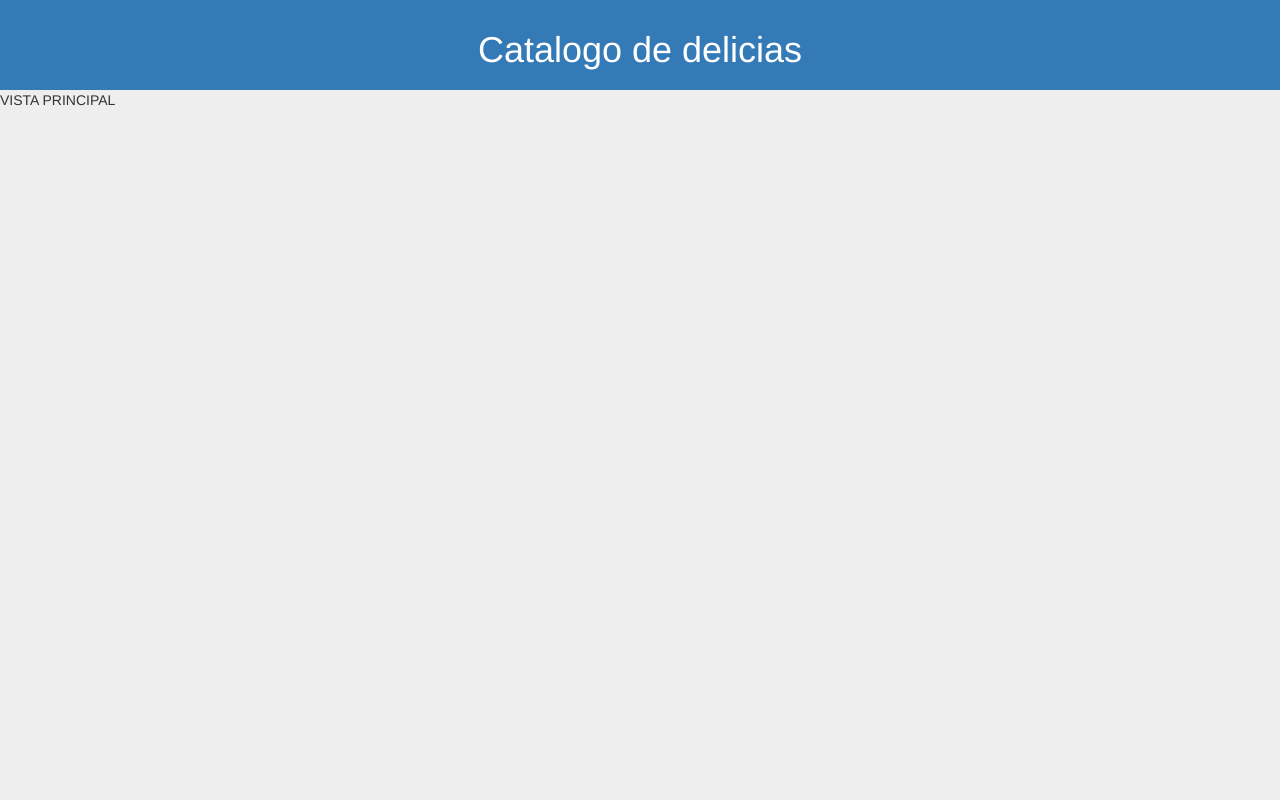
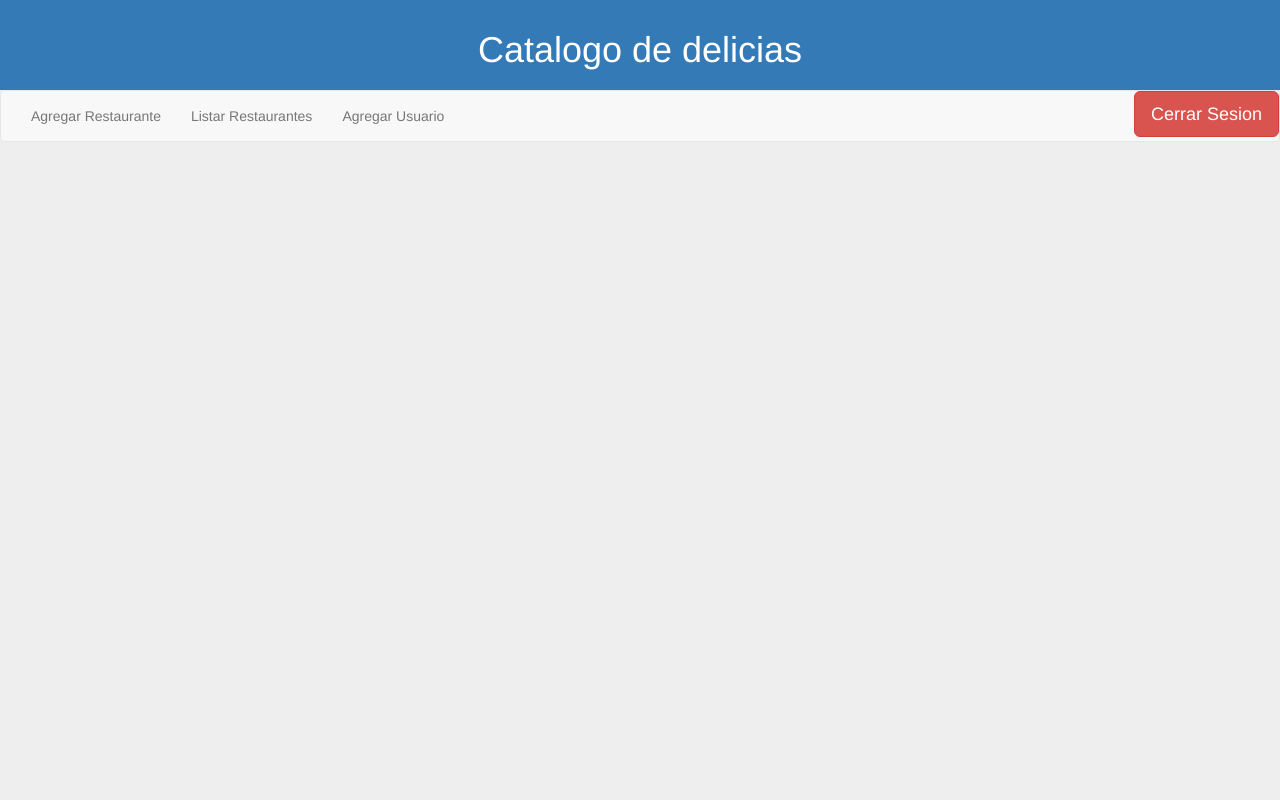
Before and after one commit to mangelsr/DS2017-G1, a Django app: template Catalogo_de_Delicias/catalogoapp/templates/home.html in a window 1280 px wide. Run offline with Django 3.2, Linux system fonts and the light colour scheme; the template is opened without the code that fills it, so the values that code supplies are empty; some libraries are stand-ins or nearby versions.

Commit message:
[ADD] Se agrego vista, template y url del menu principal de cada tipo de usuario

```diff
--- a/Catalogo_de_Delicias/catalogoapp/templates/home.html
+++ b/Catalogo_de_Delicias/catalogoapp/templates/home.html
@@ -2,6 +2,25 @@
 
 {% block content %}
 
-VISTA PRINCIPAL
+<nav class="navbar navbar-default">
+  <div class="container-fluid">
+    <ul class="nav navbar-nav">
+      {% if rol == "Cliente" %}
+        <li><a href="#">Listar Platillos</a></li>
+        <li><a href="#">Buscar Platillos</a></li>
+      {% elif rol == "Ayudante" %}
+        <li><a href="#">Agregar Platillo</a></li>
+        <li><a href="#">Mostrar Platillos</a></li>
+        <li><a href="#">Mostrar Platillos por categoria</a></li>
+      {% else %}
+        <li><a href="#">Agregar Restaurante</a></li>
+        <li><a href="#">Listar Restaurantes</a></li>
+        <li><a href="#">Agregar Usuario</a></li>
+      {% endif %}
+    </ul>
+    <ul class="nav navbar-nav navbar-right">
+      <a href="{% url 'logout' %}" class="btn btn-lg btn-danger btn-block" role="button">Cerrar Sesion</a>
+    </ul>
+  </div>
 
 {% endblock content %}
--- a/Catalogo_de_Delicias/catalogoapp/templates/login.html
+++ b/Catalogo_de_Delicias/catalogoapp/templates/login.html
@@ -10,7 +10,7 @@
       <input type="password" class="form-control" name="password" placeholder="Contrasenia" required="" style="text-align: center;"/>
       <button class="btn btn-lg btn-primary btn-block" type="submit">Ingresar</button>
       {% if error %}
-        <h2 style="color: red;text-align: center;">Error en la autenticacion, credenciaes invalidas</h2>
+        <h2 style="color: red;text-align: center;">Error en la autenticacion, credenciales invalidas</h2>
       {% endif %}
     </form>
 </div>
--- a/Catalogo_de_Delicias/catalogoapp/urls.py
+++ b/Catalogo_de_Delicias/catalogoapp/urls.py
@@ -9,4 +9,5 @@ urlpatterns = [
     url(r'^$', login, name="login"),
     url(r'^login/$', login),
     url(r'^logout/$', logout, name="logout"),
+    url(r'^home/$', home, name='home'),
 ]
```
Also changed, not shown: Catalogo_de_Delicias/catalogoapp/views.py (+10 -6 lines).
